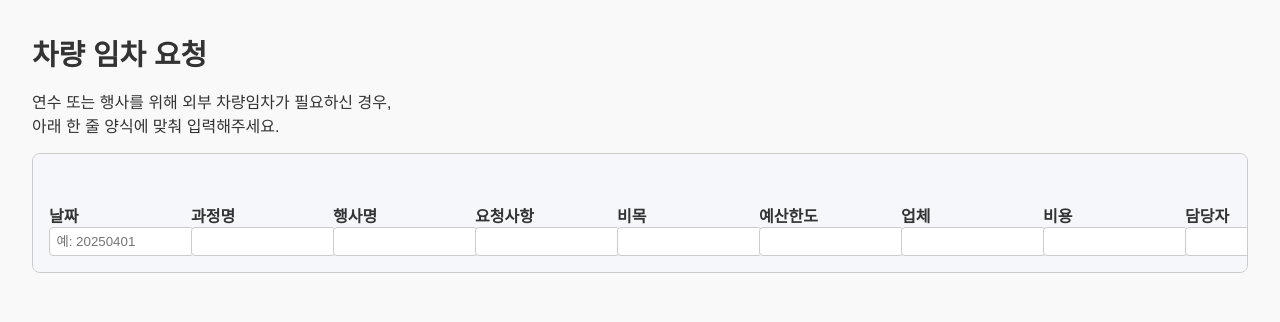
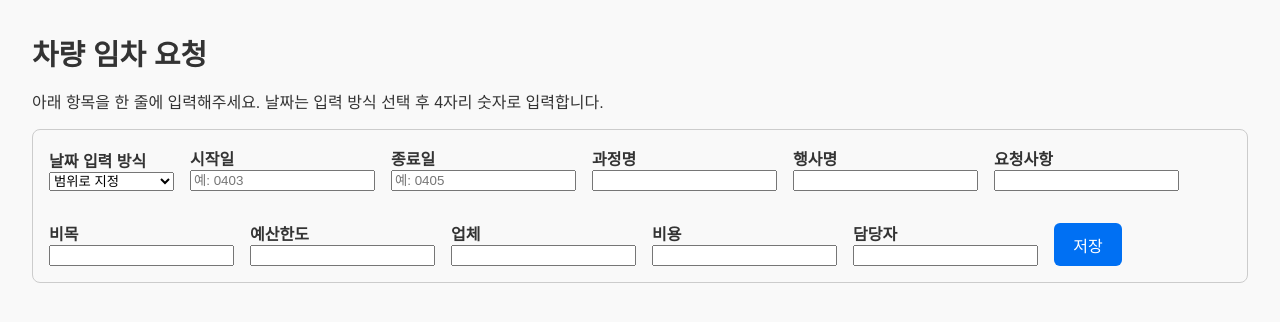
Before and after one commit to chanlee37001500/draft-generator-final, a React (Create React App) app: page / in a window 1280 px wide. Shown: the top 322 px of the page. Built offline with nearby package versions, Linux system fonts and the light colour scheme.

Commit message:
Update DraftGenerator.js

```diff
--- a/src/DraftGenerator.js
+++ b/src/DraftGenerator.js
@@ -2,7 +2,6 @@ import React, { useState } from "react";
 
 export default function DraftGenerator() {
   const [form, setForm] = useState({
-    날짜: "",
     과정명: "",
     행사명: "",
     요청사항: "",
@@ -13,18 +12,46 @@ export default function DraftGenerator() {
     담당자: "",
   });
 
+  const [dateMode, setDateMode] = useState("range"); // 'range' or 'multi'
+  const [startDate, setStartDate] = useState("");
+  const [endDate, setEndDate] = useState("");
+  const [multiDates, setMultiDates] = useState([]);
+
   const [outputText, setOutputText] = useState("");
   const [error, setError] = useState("");
   const [savedDate, setSavedDate] = useState(null);
 
   const handleChange = (e) => {
     const { name, value } = e.target;
-    setForm((prev) => ({ ...prev, [name]: value }));
+    if (name === "multi") {
+      if (/^\d{4}$/.test(value)) {
+        setMultiDates((prev) => [...prev, value]);
+      }
+    } else {
+      setForm((prev) => ({ ...prev, [name]: value }));
+    }
   };
 
-  const formatDateString = (raw) => {
-    if (!/^\d{8}$/.test(raw)) return null;
-    return `${raw.slice(0, 4)}.${raw.slice(4, 6)}.${raw.slice(6, 8)}.`;
+  // 날짜 변환 함수
+  const getWeekday = (mmdd) => {
+    if (!/^\d{4}$/.test(mmdd)) return '';
+    const year = new Date().getFullYear();
+    const month = parseInt(mmdd.slice(0, 2)) - 1;
+    const day = parseInt(mmdd.slice(2, 4));
+    const date = new Date(year, month, day);
+    const weekdays = ['일', '월', '화', '수', '목', '금', '토'];
+    return `${mmdd.slice(0, 2)}/${mmdd.slice(2, 4)}(${weekdays[date.getDay()]})`;
+  };
+
+  const formatDateRange = (start, end) => `${getWeekday(start)}에서 ${getWeekday(end)}까지`;
+  const formatMultipleDates = (arr) => arr.map(getWeekday).join(', ');
+
+  const getFormattedDate = () => {
+    if (dateMode === "range") {
+      return formatDateRange(startDate, endDate);
+    } else {
+      return formatMultipleDates(multiDates);
+    }
   };
 
   const formatToday = () => {
@@ -45,22 +72,27 @@ export default function DraftGenerator() {
       return;
     }
 
-    const { 날짜, 과정명, 행사명, 요청사항, 비목, 예산한도, 업체, 비용, 담당자 } = form;
-    const formattedDate = formatDateString(날짜);
-    if (!formattedDate) {
-      setError("날짜는 8자리 숫자 (예: 20250401) 형식으로 입력해주세요.");
+    if (dateMode === "range" && (!/^\d{4}$/.test(startDate) || !/^\d{4}$/.test(endDate))) {
+      setError("시작일과 종료일은 4자리 숫자(MMDD)로 입력해주세요.");
       return;
     }
+
+    if (dateMode === "multi" && multiDates.length === 0) {
+      setError("특정 일자를 하나 이상 입력해주세요.");
+      return;
+    }
+
+    const { 과정명, 행사명, 요청사항, 비목, 예산한도, 업체, 비용, 담당자 } = form;
+    const 날짜 = getFormattedDate();
 
     const 비용_clean = 비용.replace(/,/g, "").replace("원", "").trim();
     if (비용_clean && isNaN(비용_clean)) {
       setError("비용은 숫자 형식이어야 합니다.");
       return;
     }
-
     const 비용_formatted = 비용_clean ? Number(비용_clean).toLocaleString() : "";
 
-    const draft = `${과정명} ${행사명} 진행을 위한 차량임차\n\n\n연수운영부-   호(202 .  .  .) 요청에 의거 ${과정명} ${행사명} 진행을 위한 차량을 다음과 같이 임차하고자 합니다.\n\n1. 임차내역 : ${요청사항}\n\n2. 임차일정 : ${formattedDate}\n  - 상세내역 [붙임] 참조\n\n3. 소요예산 : ￦${비용_formatted}.- (부가세 포함)\n\n4. 처리비목 : ${비목}\n\n5. 계 약 처 : (주)${업체}\n\n6. 계약방법 : 수의계약 (계약규정 제41조 제1항 제1호에 의거)\n\n7. 기    타\n   가. 계약규정 제4조 제1항 제1호에 의거 계약서 작성을 생략하고 이행각서를 징구하고자 함\n   나. 본 품의로 지출결의에 갈음하고자 함\n\n\n붙       임 : 1. 견적서 각 1부,\n            2. 이행각서(안) 1부,\n            3. 관련 공문 1부, 끝.`;
+    const draft = `${과정명} ${행사명} 진행을 위한 차량임차\n\n\n연수운영부-   호(202 .  .  .) 요청에 의거 ${과정명} ${행사명} 진행을 위한 차량을 다음과 같이 임차하고자 합니다.\n\n1. 임차내역 : ${요청사항}\n\n2. 임차일정 : ${날짜}\n  - 상세내역 [붙임] 참조\n\n3. 소요예산 : ￦${비용_formatted}.- (부가세 포함)\n\n4. 처리비목 : ${비목}\n\n5. 계 약 처 : (주)${업체}\n\n6. 계약방법 : 수의계약 (계약규정 제41조 제1항 제1호에 의거)\n\n7. 기    타\n   가. 계약규정 제4조 제1항 제1호에 의거 계약서 작성을 생략하고 이행각서를 징구하고자 함\n   나. 본 품의로 지출결의에 갈음하고자 함\n\n\n붙       임 : 1. 견적서 각 1부,\n            2. 이행각서(안) 1부,\n            3. 관련 공문 1부, 끝.`;
 
     setOutputText(draft);
     setSavedDate(formatToday());
@@ -77,71 +109,76 @@ export default function DraftGenerator() {
   return (
     <div>
       <h1>차량 임차 요청</h1>
-      <p>
-        연수 또는 행사를 위해 외부 차량임차가 필요하신 경우,<br />
-        아래 한 줄 양식에 맞춰 입력해주세요.
-      </p>
+      <p>아래 항목을 한 줄에 입력해주세요. 날짜는 입력 방식 선택 후 4자리 숫자로 입력합니다.</p>
 
-      {/* 엑셀처럼 한 줄로 모든 입력 필드 나열 */}
       <div style={{
         display: "flex",
-        flexWrap: "nowrap",
-        overflowX: "auto",
-        gap: "0.75rem",
+        flexWrap: "wrap",
+        gap: "1rem",
         alignItems: "flex-end",
+        background: "#f9f9f9",
         padding: "1rem",
-        background: "#f5f7fb",
         borderRadius: "8px",
         border: "1px solid #ccc"
       }}>
-        {[
-          "날짜",
-          "과정명",
-          "행사명",
-          "요청사항",
-          "비목",
-          "예산한도",
-          "업체",
-          "비용",
-          "담당자",
-        ].map((key) => (
-          <div key={key} style={{ minWidth: "130px" }}>
-            <label>
-              <strong>{key}</strong><br />
+        {/* 날짜 방식 선택 */}
+        <div>
+          <label><strong>날짜 입력 방식</strong><br />
+            <select value={dateMode} onChange={(e) => setDateMode(e.target.value)}>
+              <option value="range">범위로 지정</option>
+              <option value="multi">특정 일자(들) 선택</option>
+            </select>
+          </label>
+        </div>
+
+        {dateMode === "range" ? (
+          <>
+            <div>
+              <label><strong>시작일</strong><br />
+                <input type="text" value={startDate} onChange={(e) => setStartDate(e.target.value)} placeholder="예: 0403" />
+              </label>
+            </div>
+            <div>
+              <label><strong>종료일</strong><br />
+                <input type="text" value={endDate} onChange={(e) => setEndDate(e.target.value)} placeholder="예: 0405" />
+              </label>
+            </div>
+          </>
+        ) : (
+          <div>
+            <label><strong>일자</strong><br />
+              <input type="text" name="multi" onChange={handleChange} placeholder="예: 0403" />
+              <div style={{ fontSize: "0.85rem", marginTop: "0.2rem" }}>
+                선택됨: {formatMultipleDates(multiDates)}
+              </div>
+            </label>
+          </div>
+        )}
+
+        {/* 기타 항목 입력 */}
+        {["과정명", "행사명", "요청사항", "비목", "예산한도", "업체", "비용", "담당자"].map((key) => (
+          <div key={key}>
+            <label><strong>{key}</strong><br />
               <input
                 type="text"
                 name={key}
                 value={form[key]}
                 onChange={handleChange}
-                placeholder={key === "날짜" ? "예: 20250401" : ""}
-                style={{
-                  width: "100%",
-                  padding: "0.4rem",
-                  borderRadius: "4px",
-                  border: "1px solid #ccc"
-                }}
+                style={{ minWidth: "120px" }}
               />
             </label>
           </div>
         ))}
 
-        {/* 저장 버튼 */}
+        {/* 저장 + 저장일자 */}
         <div>
-          <button onClick={handleSave} style={{ padding: "0.6rem 1.2rem", marginTop: "1.2rem" }}>
-            저장
-          </button>
-        </div>
-
-        {/* 저장일자 표시 */}
-        <div style={{ marginTop: "1.2rem", fontSize: "0.9rem", color: "#555" }}>
-          {savedDate && <>저장일자: {savedDate}</>}
+          <button onClick={handleSave} style={{ padding: "0.6rem 1.2rem" }}>저장</button>
+          {savedDate && <div style={{ marginTop: "0.4rem", fontSize: "0.9rem" }}>저장일자: {savedDate}</div>}
         </div>
       </div>
 
-      {/* 에러 메시지 */}
       {error && <pre style={{ color: "red", marginTop: "1rem" }}>{error}</pre>}
 
-      {/* 출력 결과 */}
       {outputText && (
         <div>
           <h2 style={{ marginTop: "2rem" }}>기안서 미리보기</h2>
```
